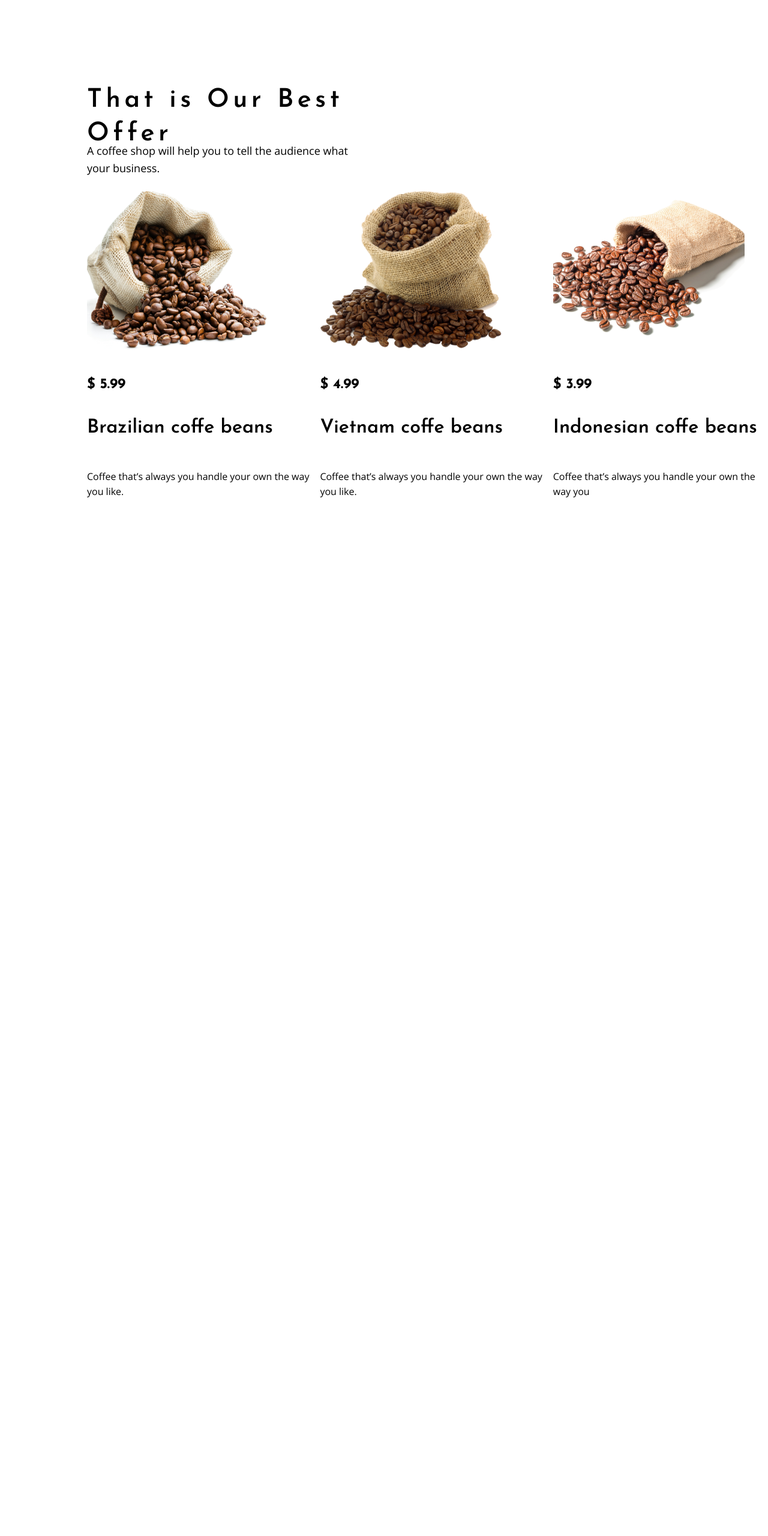
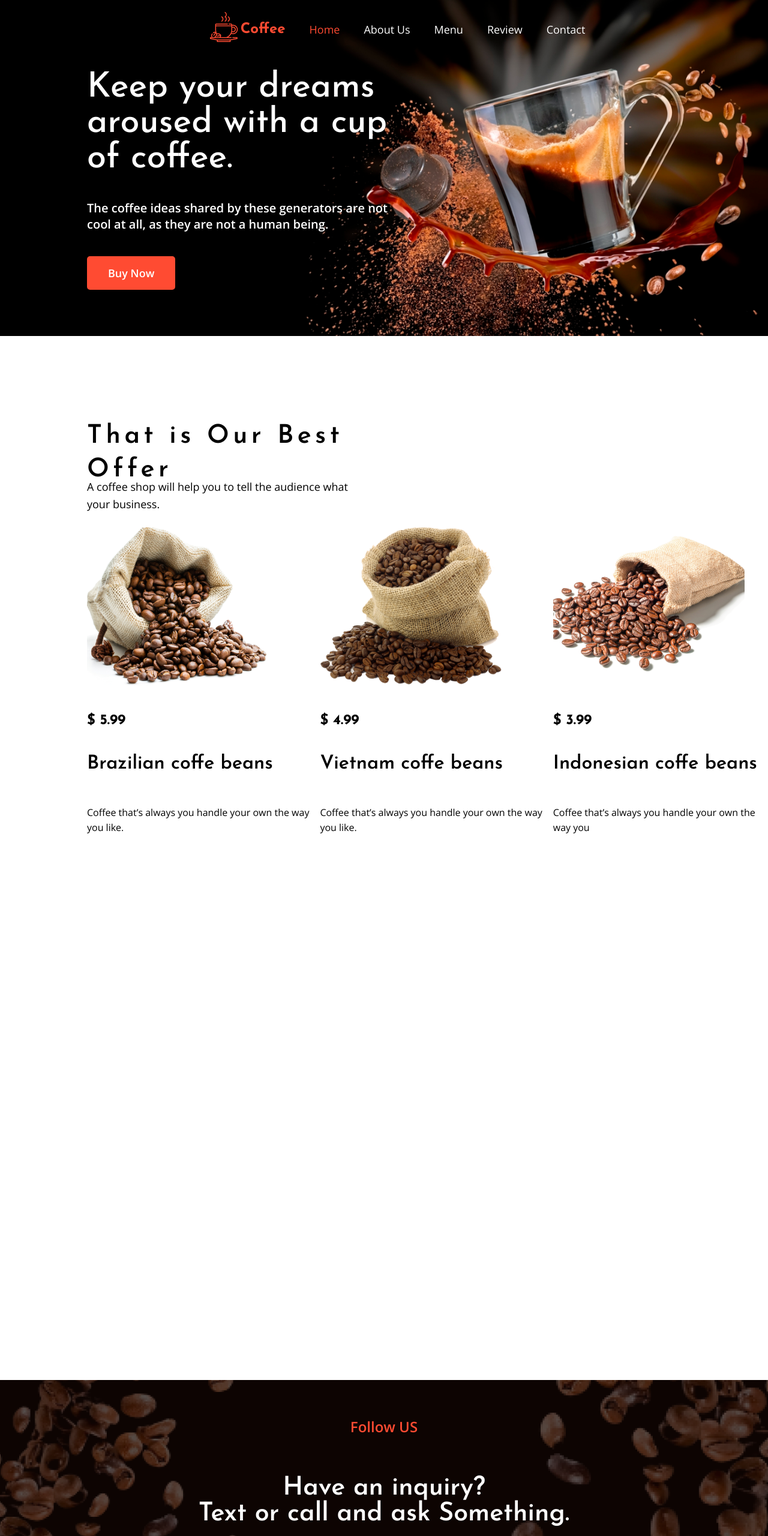
Before and after one commit to VNTRK/project-1, a plain HTML site: page index.html in a window 1280 px wide. Shown: the top 2560 px of the page at 60% size. Drawn offline with nearby package versions, Linux system fonts and the light colour scheme.

Commit message:
header, section-3 - Ihor

```diff
--- a/index.html
+++ b/index.html
@@ -18,7 +18,23 @@
     <div>
         <!--start of header-->
 
-        <header></header>
+
+        <header>
+            <nav>
+                <a class="nav-img" href=""><img src="img/Ihor-img/coffee-cup.png" height="58" width="56" alt="img"/>Coffee</a>
+                <a href="">Home</a>
+                <a href="">About Us</a>
+                <a href="">Menu</a>
+                <a href="">Review</a>
+                <a href="">Contact</a>
+
+            </nav>
+            <div class="header-div">
+                <h1>Keep your dreams aroused with a cup of coffee.</h1>
+                <p>The coffee ideas shared by these generators are not cool at all, as they are not a human being.</p>
+                <button>Buy Now</button>
+            </div>
+        </header>
 
         <!--end of header-->
         <main>
@@ -55,11 +71,36 @@
 
             <!--end of section2-->
 
-            <!--start of section3-->
+            <!---------------------------start of section3------------------------------>
 
-            <section></section>
+            <section class="section-3">
+                <div>
+                    <p>Follow US</p>
+                    <h1>Have an inquiry?</h1>
+                    <h1>Text or call and ask Something.</h1>
+                    <div class="number">
+                        <img src="img/Ihor-img/Telephone.png" height="24" width="24" alt="img"/>
+                        <p>+8801742-527137</p>
+                    </div>
+                    <div class="email">
+                        <img src="img/Ihor-img/gmail-loogo.png" height="16" width="20" alt="img"/>
+                        <p>mdmaksedur17@gmail.com</p>
+                    </div>
+                    <div class="section-3-link">
 
-            <!--end of section3-->
+                        <img src="img/Ihor-img/Twitter.png" height="50" width="50" alt="img"/>
+
+                        <img src="img/Ihor-img/Facebook.png" height="50" width="50" alt="img"/>
+
+                        <img src="img/Ihor-img/Instagram.png" height="50" width="50" alt="img"/>
+
+                        <img src="img/Ihor-img/Linkdin.png" height="50" width="50" alt="img"/>
+                    </div>
+
+                </div>
+            </section>
+
+            <!---------------------------end of section3-------------------------------------------->
 
             <!--start of section4-->
 
--- a/styles.css
+++ b/styles.css
@@ -2,10 +2,90 @@
 body{
     margin: 0;
 }
+/*------------------------------------------------start of header------------------------------------*/
+header {
+    height: 70vh;
+    background-image: url("img/Ihor-img/coffe.png");
+    background-position: center;
+    background-size: cover;
+}
+nav {
+    display: flex;
+    justify-content: center;
+    align-items: center;
+}
+nav>a {
+    margin: 20px 0 0 40px;
+    text-decoration: none;
+
+}
+.nav-img {
+    display: flex;
+    justify-content: center;
+    align-items: center;
+    font-size: 24px;
+    color: #FF4B32;
+    font-family: "Josefin Sans", sans-serif;;
+    font-style: normal;
+    font-weight: 700;
+}
+
+nav>a:nth-child(2) {
+    color: #FF4B32;
+    font-family: "Open Sans", sans-serif;
+    font-size: 18px;
+    font-style: normal;
+    font-weight: 400;
+}
+nav>a {
+    color: #FFFFFF;
+    font-family: "Open Sans", sans-serif;
+    font-size: 18px;
+    font-style: normal;
+    font-weight: 400;
+}
+
+.header-div {
+    height: 75%;
+    margin-left: 145px;
+    width: 524px;
+    color: #FFFFFF;
+    /*display: flex;*/
+    /*flex-wrap: wrap;*/
+    /*align-items: center;*/
+}
+.header-div>h1 {
+    font-size: 58px;
+    font-family: "Josefin Sans", sans-serif;;
+    font-style: normal;
+    font-weight: 500;
+
+}
+.header-div>p {
+    font-family: "Open Sans", sans-serif;
+    font-size: 20px;
+    font-style: normal;
+    font-weight: 600;
+}
+
+.header-div>button {
+    margin-top: 20px;
+    color: #FFFFFF;
+    padding: 16px 35px;
+    font-size: 18px;
+    font-family: "Open Sans", sans-serif;
+    font-style: normal;
+    font-weight: 600;
+    background-color: #FF4B32;
+    border: none;
+    border-radius: 5px;
+}
+/*------------------------------------------------end of header------------------------------------*/
 section{
     height: 100vh;
     width: 100%;
 }
+
 
 /*start of styles for section-1*/
 
@@ -75,3 +155,87 @@ section{
 }
 
 /*end of styles for section-1*/
+
+/*----------------------------------------------------section-3-----------------------------------------------------*/
+
+
+.section-3 {
+    color: #FFFFFF;
+    height: 65vh;
+    background-image: url("img/Ihor-img/Follow-us-1.png");
+    background-position: center;
+    background-size: cover;
+    display: flex;
+    justify-content: center;
+    align-items: center;
+}
+.section-3>div {
+    display: flex;
+    flex-direction: column;
+    justify-content: space-between;
+    align-items: center;
+    width: 620px;
+}
+.section-3>div>p {
+    margin-bottom: 65px;
+    color: #FF4B32;
+    text-align: center;
+    font-family: "Open Sans", sans-serif;
+    font-size: 24px;
+    font-style: normal;
+    font-weight: 600;
+}
+
+.section-3>div>h1 {
+    margin: 0;
+    text-align: center;
+    font-family: "Josefin Sans", sans-serif;
+    font-size: 43px;
+    font-style: normal;
+    font-weight: 600;
+}
+.number, .email {
+    display: flex;
+    justify-content: center;
+    align-items: center;
+    font-family: "Open Sans", sans-serif;
+    font-size: 24px;
+    font-style: normal;
+    font-weight: 400;
+}
+.number {
+    margin-top: 60px;
+    /*display: flex;*/
+    /*justify-content: center;*/
+    /*align-items: center;*/
+    /*font-family: "Open Sans", sans-serif;*/
+    /*font-size: 24px;*/
+    /*font-style: normal;*/
+    /*font-weight: 400;*/
+}
+.number>img, .email>img  {
+    margin-right: 15px;
+}
+.number>p {
+    margin: 0;
+}
+/*.email {*/
+/*    display: flex;*/
+/*    justify-content: center;*/
+/*    align-items: center;*/
+/*    font-family: "Open Sans", sans-serif;*/
+/*    font-size: 24px;*/
+/*    font-style: normal;*/
+/*    font-weight: 400;*/
+/*}*/
+
+.section-3-link>img {
+    margin: 5px 20px;
+}
+
+
+
+
+
+
+/*----------------------------------------------------end-section-3--------------------------------------------------*/
```
Also changed, not shown: img/Ihor-img/Facebook.png (added), img/Ihor-img/Follow-us-1.png (added), img/Ihor-img/Instagram.png (added), img/Ihor-img/Linkdin.png (added), img/Ihor-img/Telephone.png (added), img/Ihor-img/Twitter.png (added), img/Ihor-img/coffe.png (added), img/Ihor-img/coffee-cup.png (added), img/Ihor-img/gmail-loogo.png (added).
